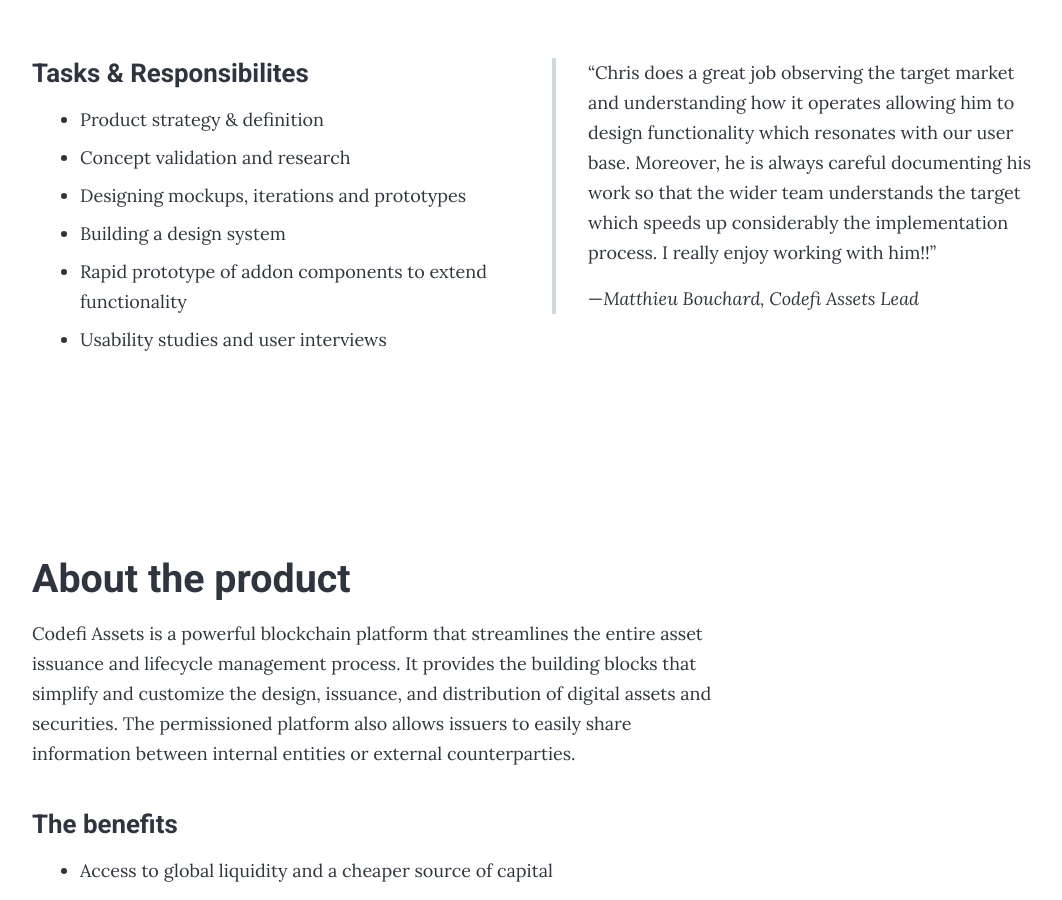
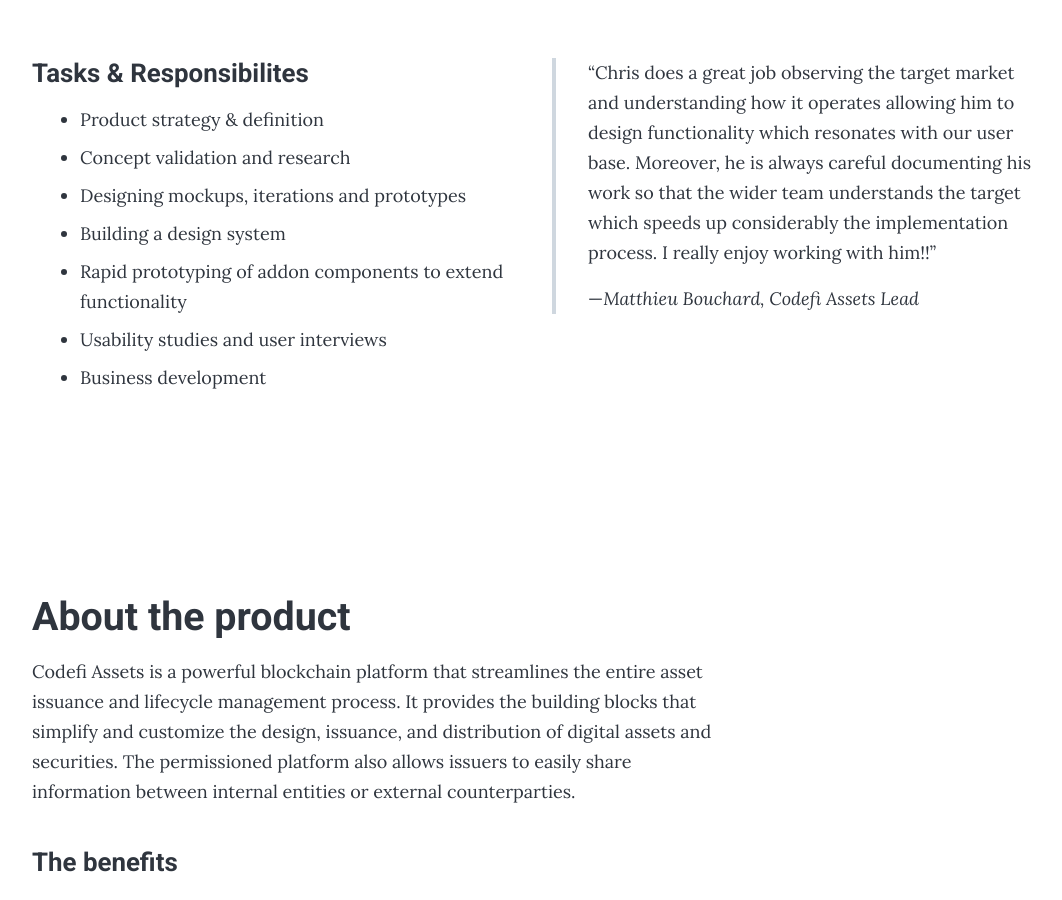
Before and after one commit to cjhbarnes/cjhbarnes.github.io, a Jekyll site: the page built from casestudy/assets.html, in a window 1280 px wide and 900 px high, scrolled down 937 px. Shown: the whole window, without its empty margins (108-1170 px from the left). Built offline with Jekyll 4.4.1, drawn with Linux system fonts in a browser that asks for light colours; nearby versions of some CDN libraries.

Commit message:
Update assets.html

```diff
--- a/casestudy/assets.html
+++ b/casestudy/assets.html
@@ -22,8 +22,9 @@
           <li>Concept validation and research</li>
           <li>Designing mockups, iterations and prototypes</li>
           <li>Building a design system</li>
-          <li>Rapid prototype of addon components to extend functionality</li>
+          <li>Rapid prototyping of addon components to extend functionality</li>
           <li>Usability studies and user interviews</li>
+          <li>Business development</li>
         </ul>
       </div>
       <div class="grid__item">
```
